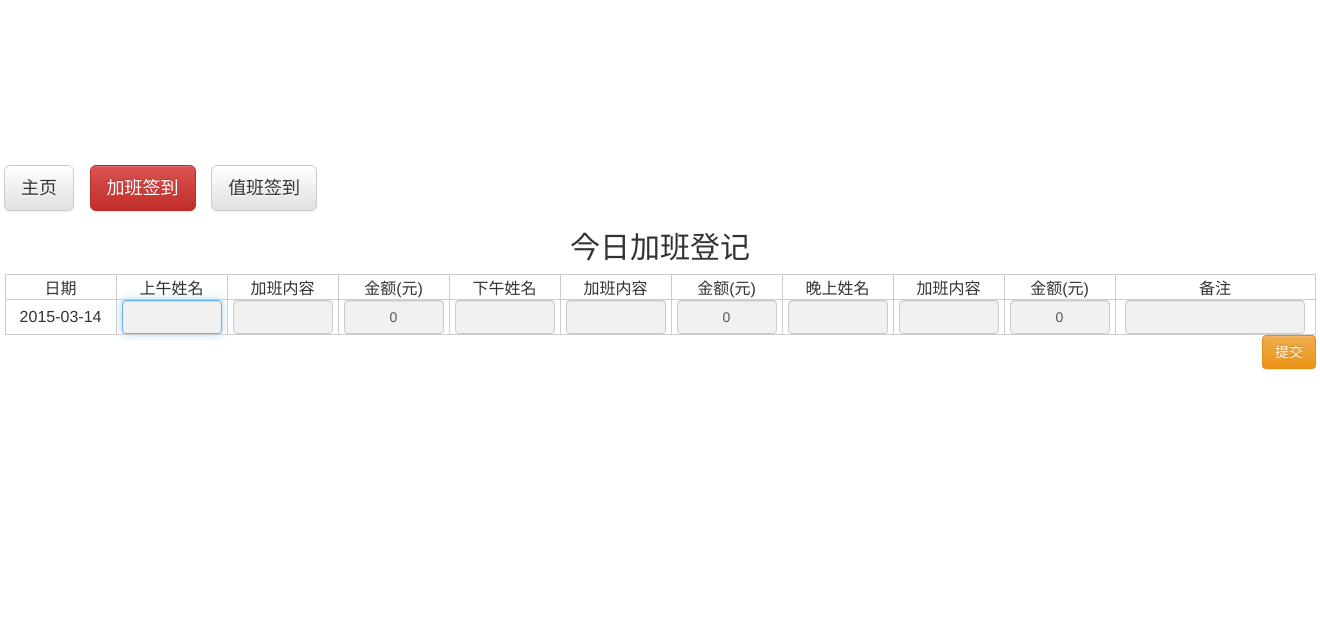
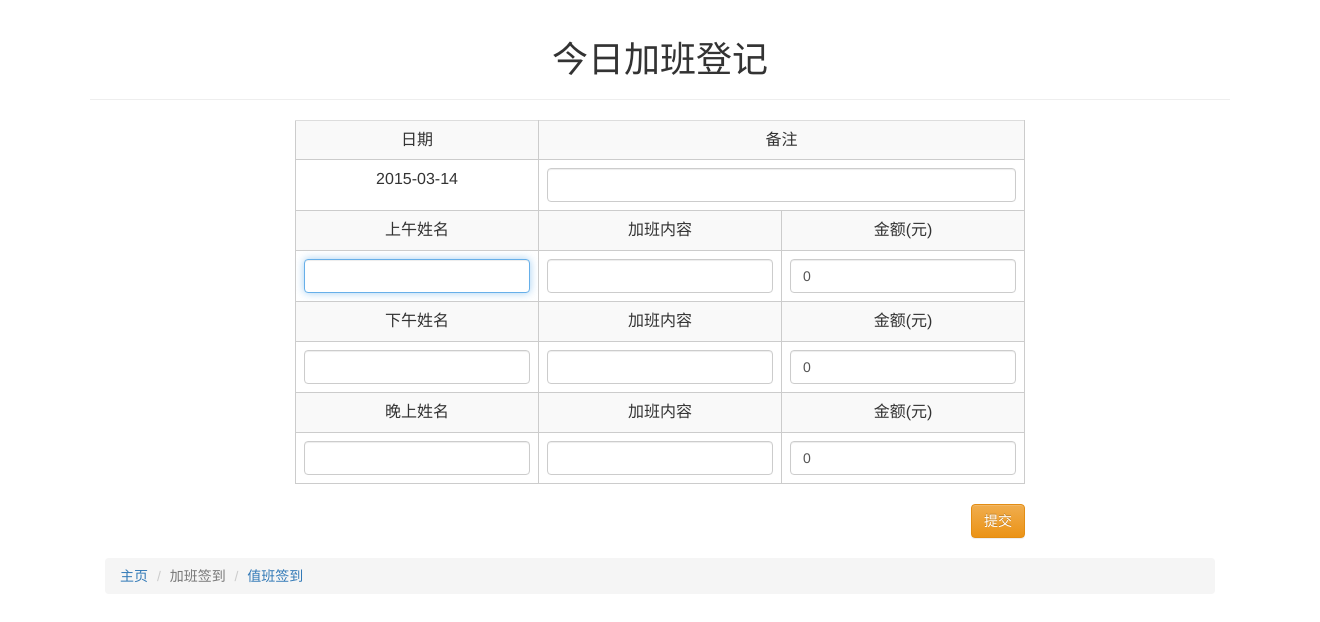
Before and after one commit to linbingchen007/work-on-duty-manger-Django, a Django app: page /dj/extrawork in a window 1320 px wide. Shown: the top 622 px of the page. Run offline with Django 3.2, Linux system fonts and the light colour scheme; data comes from the database, SQL or seed files in the repository; parts of the project's set-up code (start-up, migrations or seed data) failed here and were passed over; some libraries are stand-ins or nearby versions.

Commit message:
美化界面

```diff
--- a/sitestatic/mysite/header.css
+++ b/mysite/static/mysite/header.css
@@ -4,13 +4,8 @@ td, th {
     width:111px;
     text-align: center;
 }
-#textline {
-    background :rgb(241, 241, 241);
-    width: 100px;
-    text-align: center;
-    margin-left: auto;
-    margin-right: auto;
-
+body {
+    height:500px;
 }
 #indexdiv{
     width:500px;
@@ -24,17 +19,3 @@ td, th {
     top: 50%;
     transform: translateY(-50%);
 }
-body {
-    height:500px;
-}
-#extraworkdj,#dutydj{
-   position: relative;
-    top: 50%;
-    transform: translateY(-50%);
-}
-
-table#curtab {
-	width:980px;
-    border-collapse: collapse;
-    table-layout:fixed;
-}
--- a/mysite/templates/mysite/extrawork.html
+++ b/mysite/templates/mysite/extrawork.html
@@ -1,72 +1,81 @@
-
-
+<html lang="zh-cn">
 {% load static  %}
 {% include 'mysite/header.html' %}
 <body>
+<div class="container">
 
+<div class="page-header text-center">
+	<h1>今日加班登记</h1>
+</div>
 
-
-<form action="{% url "dj:handleextrawork" %}" id="extraworkdj" method="POST" role="form">
+<div class="col-sm-8 col-sm-offset-2">
+	<form action="{% url "dj:handleextrawork" %}" method="POST" role="form">
 	 {% csrf_token %}
-<div id="djtable" align="center" style="width:1312px;margin-left:auto;margin-right:auto;">
-<div id ="navtop" align="left">
-<a class="btn btn-lg btn-default" href="{% url "index" %}" role="button">主页</a>
-&nbsp;&nbsp;
-<a class="btn btn-lg btn-danger" href="{% url "dj:extrawork" %}" role="button">加班签到</a>
-&nbsp;&nbsp;
-
-<a class="btn btn-lg btn-default" href="{% url "dj:duty" %}" role="button">值班签到</a>
-</div>
-<h2>今日加班登记 </h2>
-<table id="curtab">
-	<tboday>
+	<table class="table table-striped">
 		<tr>
-		<td>日期 </td>
+			<td>日期</td>
+			<td colspan="2">备注</td>
+		</tr>
+		<tr>
+			<td>{{extrawork.date|date:"Y-m-d"}} </td>
+			<td colspan="2">{{extrawork.remark}}
+			{% if extrawork.remark != ' ' %}
+			<br >
+			{% endif %}
+			<input type="text" class="form-control" name="remark">
+			</td>
+		</tr>
+		<tr>
 			<td>上午姓名 </td>
 			<td>加班内容 </td>
 			<td>金额(元)</td>
+		</tr>
+		<tr>
+			<td><input  type="text" class="form-control" name="amname" value="{{extrawork.amname}}"  autofocus> </td>
+
+			<td><input type="text" class="form-control" name="amtext" value="{{extrawork.amtext}}"  autofocus> </td>
+
+			<td><input type="text" class="form-control" name="amamount" value="{{extrawork.amamount}}"  autofocus> </td>
+		</tr>
+		<tr>
 			<td>下午姓名</td>
 			<td>加班内容 </td>
 			<td>金额(元) </td>
+		</tr>
+		<tr>
+			<td><input type="text" class="form-control" name="pmname" value="{{extrawork.pmname}}"   autofocus></td>
+
+			<td><input type="text" class="form-control" name="pmtext" value="{{extrawork.pmtext}}"  autofocus> </td>
+
+			<td><input type="text" class="form-control" name="pmamount" value="{{extrawork.pmamount}}"  autofocus> </td>
+		</tr>
+		<tr>
 			<td>晚上姓名</td>
 			<td>加班内容 </td>
 			<td>金额(元) </td>
-		<td style="width:200px;">备注</td>
+
 		</tr>
 		<tr>
-		<td>{{extrawork.date|date:"Y-m-d"}} </td>
+			<td><input type="text" class="form-control" name="evename" value="{{extrawork.evename}}"   autofocus></td>
 
-		<td><input  type="text" class="form-control" name="amname" id="textline" value="{{extrawork.amname}}"  autofocus> </td>
+			<td><input type="text" class="form-control" name="evetext" value="{{extrawork.evetext}}"  autofocus> </td>
 
-		<td><input type="text" class="form-control" name="amtext" id="textline" value="{{extrawork.amtext}}"  autofocus> </td>
-
-		<td><input type="text" class="form-control" name="amamount" id="textline" value="{{extrawork.amamount}}"  autofocus> </td>
-
-		<td><input type="text" class="form-control" name="pmname" id="textline" value="{{extrawork.pmname}}"   autofocus></td>
-
-		<td><input type="text" class="form-control" name="pmtext" id="textline" value="{{extrawork.pmtext}}"  autofocus> </td>
-
-		<td><input type="text" class="form-control" name="pmamount" id="textline" value="{{extrawork.pmamount}}"  autofocus> </td>
-
-		<td><input type="text" class="form-control" name="evename" id="textline" value="{{extrawork.evename}}"   autofocus></td>
-
-		<td><input type="text" class="form-control" name="evetext" id="textline" value="{{extrawork.evetext}}"  autofocus> </td>
-
-		<td><input type="text" class="form-control" name="eveamount" id="textline" value="{{extrawork.eveamount}}"  autofocus> </td>
-
-		<td>{{extrawork.remark}}
-		{% if extrawork.remark != ' ' %}
-		<br >
-		{% endif %}
-		<input type="text" class="form-control" name="remark" id="textline"   autofocus style="width:180px"> </td>
-		</td>
-
+			<td><input type="text" class="form-control" name="eveamount" value="{{extrawork.eveamount}}"  autofocus> </td>
 		</tr>
-	</tboday>
-
 	</table>
 	<button type="submit" class="btn btn-warning pull-right">提交</button>
+	</form>
 </div>
-</form>
 
+<div class="col-sm-12">
+<br>
+<ol class="breadcrumb">
+  <li><a href="{% url "index" %}" role="button">主页</a></li>
+  <li class="active">加班签到</li>
+  <li><a href="{% url "dj:duty" %}">值班签到</a></li>
+</ol>
+</div>
+
+</div>
 </body>
+</html>
--- a/mysite/templates/mysite/index.html
+++ b/mysite/templates/mysite/index.html
@@ -1,3 +1,4 @@
+
 {% load static %}
 {% include 'mysite/header.html' %}
 
--- a/mysite/templates/mysite/login.html
+++ b/mysite/templates/mysite/login.html
@@ -5,7 +5,7 @@
       <form class="form-signin" action="{% url 'dj:handlelogin' %}" method="post">
       {% csrf_token %}
         <h2 class="form-signin-heading">请登录：</h2>
-    	<input type="password" class="form-control" name="password" id="inputPasswd" placeholder="请输入密码">
+    	<input type="password" class="form-control" name="password" id="inputPasswd" placeholder="请输入密码" autofocus>
         <button class="btn btn-lg btn-primary btn-block" type="submit">登录</button>
       </form>
     </div>
```
Also changed, not shown: mysite/templates/mysite/admin.html (+20 -13 lines), mysite/templates/mysite/chgpass.html (+16 -15 lines), mysite/templates/mysite/duty.html (+25 -29 lines), mysite/templates/mysite/msgbox.html (+1 -7 lines), 1 other file. Lines whose indentation alone changed are shown as unchanged.
